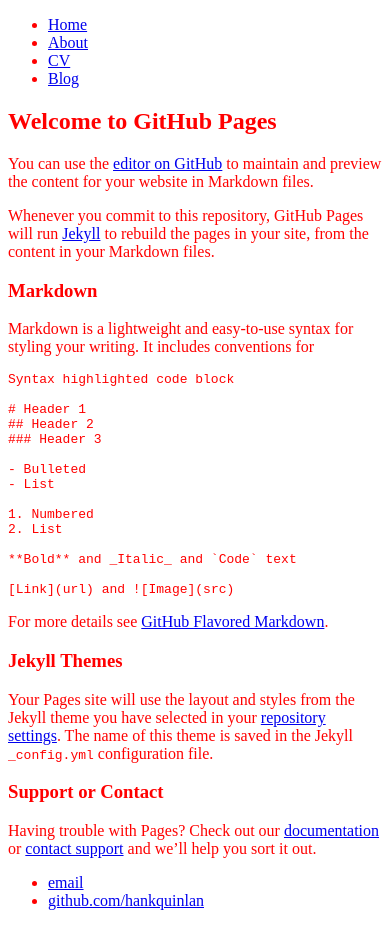
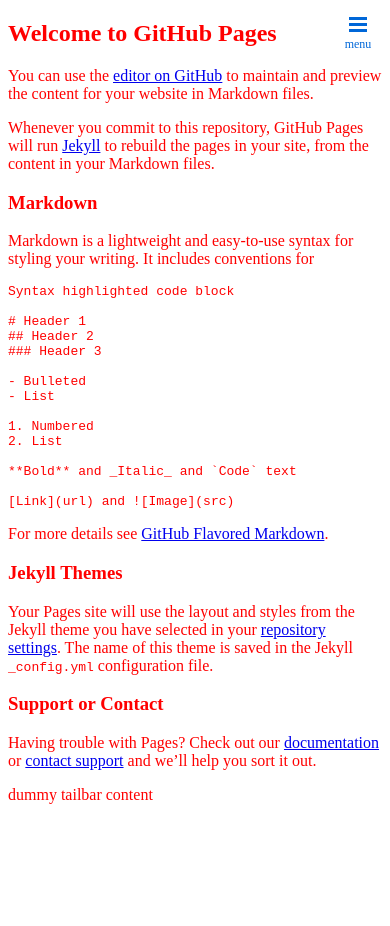
Before and after one commit to anionic/jpl-nav, a Jekyll site: the page built from README.md, in a window 390 px wide and 926 px high. Built offline with Jekyll 4.4.1, drawn with Linux system fonts in a browser that asks for light colours; our own code applies the rules of GitHub Pages for plain Markdown files.

Commit message:
Update default.html

```diff
--- a/_layouts/default.html
+++ b/_layouts/default.html
@@ -4,26 +4,218 @@
 			<title>{{ page.title }}</title>
 			<!-- link to main stylesheet -->
 			<link rel="stylesheet" type="text/css" href="/css/main.css">
+			<style>
+				body {
+					color: #FF0000;
+				}
+				.bodybarX {
+					position: fixed; /* doesn't scroll with content */
+					top: 0; /* at very top of viewport */
+					left: 0; /* full width from here... */
+					right: 0; /* ...to here */
+					z-index: 2; /* show above subsequent (in HTML) content */
+				}
+
+				.bodybar {
+				 /*	background-image: url(../img/etn/header3.png); /* moved into Prolog for pseudoversioning */
+					background-position: left top;
+					background-repeat: no-repeat;
+					height: 83px;
+					margin: 0 auto 0 auto; /* horiz centred */
+					max-width: 820px;
+					padding: 0 10px 0 10px;
+					position: relative;
+				}
+
+				@media all and (max-width: 800px) {
+					.bodybar {
+						max-width: 400px; /* was just width */
+					}
+				}
+
+				nav > a { /* menu burger icon */
+					background: #FFFFFF;
+					cursor: pointer; /* redundant? */
+					display: none; /* shown only below 800px width */
+					float: right; /* at RH of bodybar, but see below */
+					height: 43px; /* gross 50px */
+					margin: 7px 7px 0 0;
+					padding: 7px 0 0 0;
+					text-decoration: none;
+					width: 50px;
+				}
+
+				@media all and (max-width: 800px) {
+					nav > a {
+						display: block; /* show below 800px */
+					}
+				}
+
+				@media all and (max-width: 400px) {
+					nav > a {
+						position: fixed; /* lest viewport is narrower than bodybar */
+						right: 0; /* its margin will offset it */
+					}
+				}
+
+				nav > a:hover {
+					background-color: #C0C0C0;
+				}
+
+				nav > a > div { /* each of three bars for "burger" icon lookalike */
+					background-color: #0067D8;
+					height: 3px;
+					margin: 3px auto 0 auto;
+					width: 18px;
+				}
+
+				nav > a:hover > div {
+					background-color: #FF0000;
+				}
+
+				nav > a > span { /* the word "menu", in case it isn't obvious ;-) */
+					color: #0067D8;
+					display: block;
+					font-size: 12px;
+					padding: 5px 0 0 0;
+					text-align: center;
+				}
+
+				nav > a:hover > span {
+					color: #FF0000;
+				}
+
+				nav > ul { /* main menu, in spread-out style */
+					background-color: transparent;
+					display: table;
+					font-weight: bold;
+					left: 280px;
+					list-style: none;
+					margin: 0 0 0 0;
+					padding: 0 0 0 0;
+					position: absolute; /* within bodybar */
+					text-align: center;
+					top: 7px;
+				}
+
+				@media all and (max-width: 800px) {
+					nav > ul { /* main menu, in drop-down style */
+						background-color: #C7DC76; /* was F4F4F4 */
+						border-top: 1px solid #000000;
+						display: none; /* normally hidden */
+						left: auto;
+						list-style: none outside none;
+						margin: 0 0 0 0;
+						padding: 0 0 0 0;
+						right: 0; /* was 5px */
+						top: 60px;
+						width: 100%; /* was 70% */
+					}
+
+					nav > ul.open {
+						display: block;
+					}
+				}
+
+				nav > ul > li { /* main menu item, in spread-out style */
+					display: inline-block; /* until selectively offered with inline-block */
+					list-style: none;
+					text-align: left; /* redundant? */
+				}
+
+				nav > ul > li > button.current { /* selected main menu item content */
+					text-decoration: underline; /* highlights the nav item most relevant to the pagelet currently shown */
+				}
+
+				@media all and (max-width: 800px) {
+					nav > ul > li { /* main menu item, in drop-down style */
+						border-bottom: 1px solid #000000;
+						display: block;
+						text-align: center;
+					}
+
+					nav > ul > li > button.current { /* selected main menu item content */
+						text-decoration: none; /* don't highlight the nav item most relevant to the pagelet currently shown, at least not this way */
+					}
+				}
+
+				nav > ul > li > button { /* main menu item content, in spread-out style */
+					background: transparent;
+					border-color: transparent;
+					color: #FFFFFF; /* white, against black of banner image */
+					cursor: pointer;
+					display: block; /* enable all-round padding control */
+					font-size: 100%;
+					font-weight: bold;
+					margin: 0 0 0 0;
+					padding: 3px 10px 3px 10px;
+					text-decoration: none;
+				}
+
+				nav > ul > li > button:focus {
+					outline: 1px solid #FFC0C0; /* thinner focus outline looks better against (nearly) black background */
+				}
+
+				.extLinks > ul > li > a:focus,
+				input#etn2HomeSchoolName:focus,
+				input#homePostcode:focus,
+				button#homePostcodeSubmit:focus,
+				.tailbar > ul > li > a:focus {
+					outline: 2px solid #FFC0C0;
+				}
+
+				@media all and (max-width: 800px) {
+					nav > ul > li > button { /* main menu item content, in drop-down style */
+						border-bottom: 1px solid #ccc;
+						color: #0067D8; /* same blue as icon bars, text */
+						padding: 10px 0 10px 0;
+						width: 100%;
+					}
+				}
+
+				nav > ul > li > button:hover {
+					background-color: #FFD0D0;
+					color: #FF4040;
+				}
+
+				@media all and (max-width: 800px) {
+					nav > ul > li > button:hover { /* as for icon */
+						background-color: #C0C0C0;
+						color: #FF0000;
+					}
+				}
+			</style>
 		</head>
 		<body>
-			<nav>
-	    		<ul>
-	        		<li><a href="/">Home</a></li>
-		        	<li><a href="/about">About</a></li>
-	        		<li><a href="/cv">CV</a></li>
-	        		<li><a href="/blog">Blog</a></li>
-	    		</ul>
-			</nav>
-			<div class="container">
-
-			{{ content }}
-
-			</div><!-- /.container -->
-			<footer>
-	    		<ul>
-	        		<li><a href="mailto:hankquinlanhub@gmail.com">email</a></li>
-	        		<li><a href="https://github.com/hankquinlan">github.com/hankquinlan</a></li>
-				</ul>
-			</footer>
+			<div class="bodybarX">
+				<div class="bodybar">
+					<nav class="nav">
+						<a href="#">
+							<div></div>
+							<div></div>
+							<div></div>
+							<span>menu</span>
+						</a>
+						<ul>
+							<li class="hid navLinks"><button data-ano="6">links</button></li>
+							<li class="hid navSchool no"><button data-ano="0">school</button></li>
+							<li class="hid navSchool yes"><button data-ano="1">school</button></li>
+							<li class="hid navBuses"><button data-ano="2">buses</button></li>
+							<li class="hid navPlan no"><button data-ano="7">journey</button></li>
+							<li class="hid navPlan yes"><button data-ano="3">journey</button></li>
+						</ul>
+					</nav>
+				</div>
+			</div>
+			<div class="mainbarX">
+				<div class="mainbar">
+					{{ content }}
+				</div>
+			</div>
+			<div class="tailbarX">
+				<div class="tailbar">
+					dummy tailbar content
+				<div>
+			</div>
 		</body>
 	</html>
```
